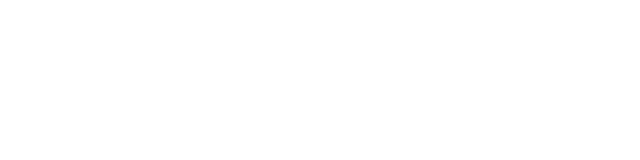
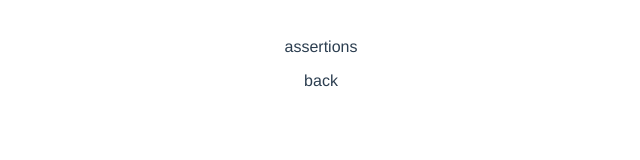
Before and after one commit to imo-emo/vue3, a Vue app: page /assertions in a window 1280 px wide. Shown: the top 160 px of the page, without its empty margins (319-959 px from the left). Built offline with nearby package versions, Linux system fonts and the light colour scheme.

Commit message:
assertions

```diff
--- a/src/api/list.ts
+++ b/src/api/list.ts
@@ -19,6 +19,10 @@ const list = [
         name: '泛型',
         id: '5',
         url: 'generic',
+    }, {
+        name: '断言',
+        id: '6',
+        url: 'assertions',
     },
 ];
 export { list };
--- a/src/router.ts
+++ b/src/router.ts
@@ -6,6 +6,7 @@ import declarations from './views/declarations.vue';
 import interfaces from './views/interface.vue';
 import classT from './views/classT.vue';
 import generic from './views/generic.vue';
+import assertions from './views/assertions.vue';
 
 Vue.use(Router);
 
@@ -37,6 +38,10 @@ export default new Router({
       path: '/generic',
       name: 'generic',
       component: generic,
+    }, {
+      path: '/assertions',
+      name: 'assertions',
+      component: assertions,
     },
   ],
 });
--- /dev/null
+++ b/src/views/assertions.vue
@@ -0,0 +1,24 @@
+<template>
+    <div id="assertions">
+        assertions
+        <back></back>
+    </div>
+</template>
+<script lang="ts">
+import {Component, Vue} from 'vue-property-decorator';
+import back from '../components/back.vue';
+
+@Component({
+    components: {
+        back,
+    },
+})
+class Assertions extends Vue {
+    public mounted(): void {
+        const name = `Smallblack`;
+        const len = (name as string).length;
+    }
+}
+
+export default Assertions;
+</script>
```
